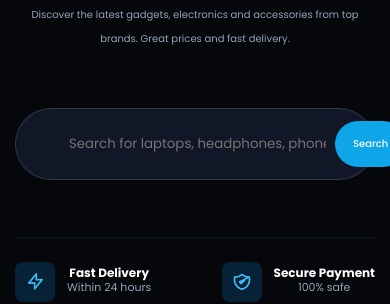
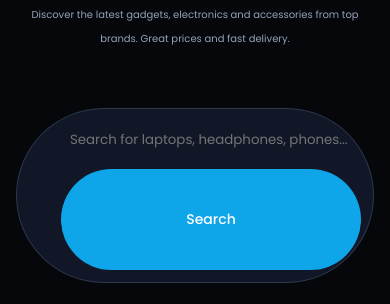
Before and after one commit to botirov-15/techzone, a plain HTML site: page index.html in a window 390 px wide. Shown: the part 540-844 px from the top of the page. Drawn offline with nearby package versions, Linux system fonts and the light colour scheme; files whose address does not match are found by name.

Commit message:
responsive 4

```diff
--- a/css/screens/hero.css
+++ b/css/screens/hero.css
@@ -190,7 +190,13 @@
     }
 
     .hero__form__btn{
-        font-size:10px;
-        padding: 15px 18px;
+        text-align: center;
+        padding: 40px 24px;
+    }
+
+    .hero__info__form{
+        display: flex;
+        flex-direction: column;
+        gap: 10px;
     }
 }
```
